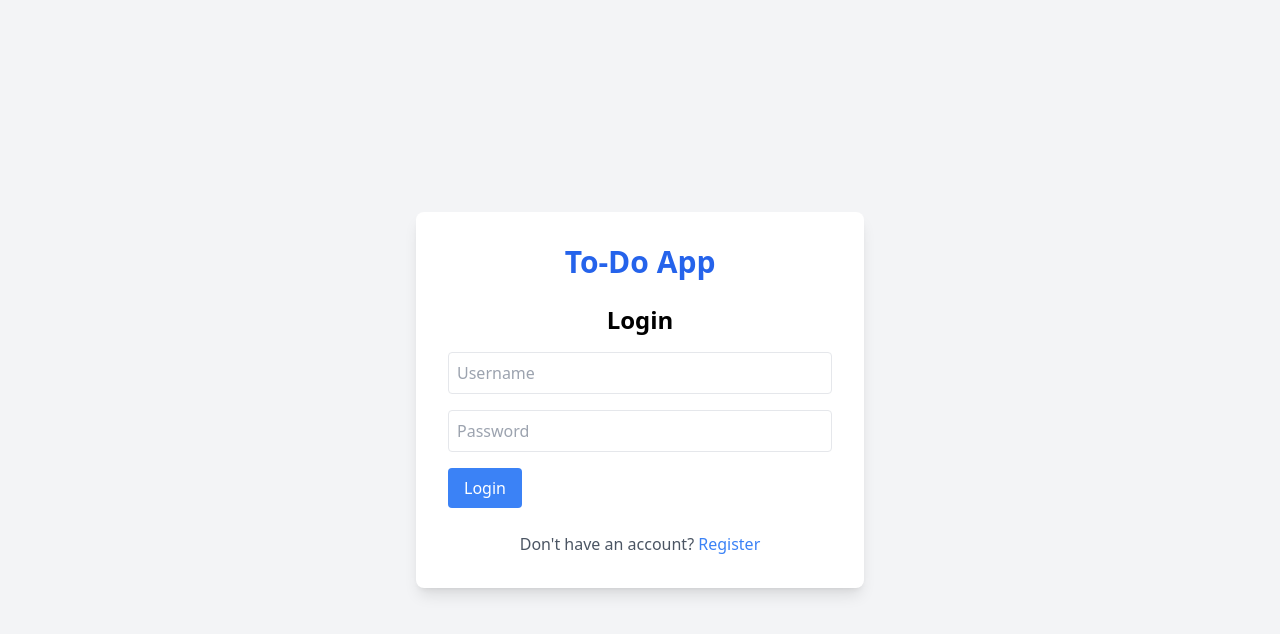
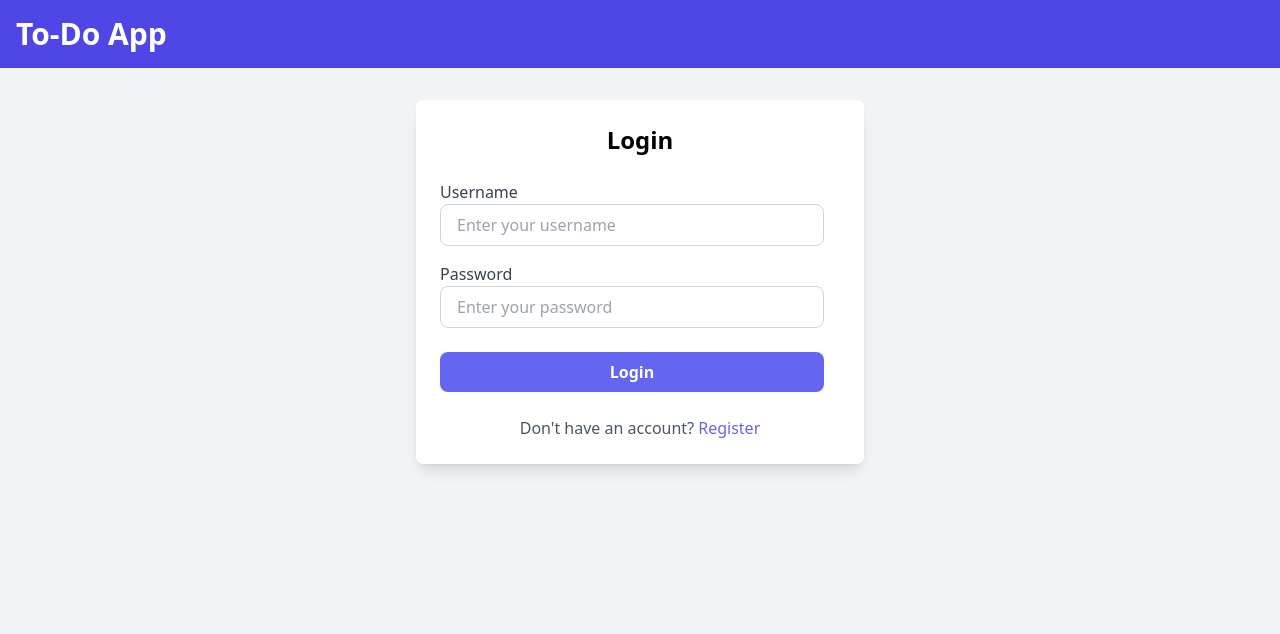
Before and after one commit to ltfw/todoapp, a Vue app: page / in a window 1280 px wide. Shown: the top 634 px of the page. Built offline with nearby package versions, Linux system fonts and the light colour scheme; no server answers.

Commit message:
change ui

```diff
--- a/src/App.vue
+++ b/src/App.vue
@@ -1,18 +1,51 @@
 <template>
-  <div class="min-h-screen bg-gray-100 flex flex-col items-center justify-center">
-    <div class="bg-white rounded-lg shadow-lg p-8 w-full max-w-md">
-      <h1 class="text-3xl font-bold text-center mb-6 text-blue-600">To-Do App</h1>
+  <div class="min-h-screen bg-gray-100">
+    <!-- Header Section -->
+    <header class="bg-indigo-600 p-4">
+      <div class="container mx-auto flex justify-between items-center">
+        <!-- App Title -->
+        <h1 class="text-white text-3xl font-bold">To-Do App</h1>
+
+        <!-- User Greeting and Logout Button -->
+        <div v-if="isLoggedIn" class="flex items-center space-x-4">
+          <h2 class="text-white text-lg font-semibold">Hi, {{ userName }}</h2>
+          <button
+            @click="logout"
+            class="bg-red-500 text-white py-2 px-4 rounded-lg hover:bg-red-600"
+          >
+            Logout
+          </button>
+        </div>
+      </div>
+    </header>
+
+    <main class="container mx-auto py-8">
       <router-view />
-    </div>
+    </main>
   </div>
 </template>
 
 <script>
+import { mapState } from 'vuex';
+
 export default {
   name: 'App',
+  computed: {
+    // Map Vuex state for user information
+    ...mapState({
+      userName: state => state.userName,
+      isLoggedIn: state => !!state.userId, // Boolean flag to check if logged in
+    }),
+  },
+  methods: {
+    logout() {
+      this.$store.commit('clearUser'); // Clear user state from Vuex
+      this.$router.push('/login'); // Redirect to login page
+    },
+  },
 };
 </script>
 
 <style scoped>
-/* You can add additional styles here if needed */
+/* Additional global styles can go here */
 </style>
--- a/src/components/Login.vue
+++ b/src/components/Login.vue
@@ -1,41 +1,31 @@
 <template>
-  <div class="flex flex-col items-center">
-    <h2 class="text-2xl font-bold mb-4">Login</h2>
+  <div class="max-w-md mx-auto p-6 bg-white shadow-lg rounded-lg">
+    <h2 class="text-2xl font-bold text-center mb-6">Login</h2>
     <form @submit.prevent="loginUser" class="w-full max-w-sm">
       <!-- Username Input -->
-      <input
-        type="text"
-        v-model="username"
-        placeholder="Username"
-        class="border p-2 mb-4 w-full rounded"
-        required
-      />
-      <!-- Password Input -->
-      <input
-        type="password"
-        v-model="password"
-        placeholder="Password"
-        class="border p-2 mb-4 w-full rounded"
-        required
-      />
-      <button
-        type="submit"
-        class="bg-blue-500 text-white px-4 py-2 rounded hover:bg-blue-600 transition duration-200"
-      >
+      <div class="mb-4">
+        <label class="block text-gray-700">Username</label>
+        <input v-model="username" type="text"
+          class="w-full px-4 py-2 border border-gray-300 rounded-lg focus:ring-2 focus:ring-indigo-500"
+          placeholder="Enter your username" />
+      </div>
+      <div class="mb-6">
+        <label class="block text-gray-700">Password</label>
+        <input v-model="password" type="password"
+          class="w-full px-4 py-2 border border-gray-300 rounded-lg focus:ring-2 focus:ring-indigo-500"
+          placeholder="Enter your password" />
+      </div>
+      <button type="submit"
+        class="w-full bg-indigo-500 text-white font-semibold py-2 px-4 rounded-lg hover:bg-indigo-600">
         Login
       </button>
     </form>
+    <!-- Link to Register -->
     <p v-if="error" class="text-red-500 mt-4">{{ error }}</p>
     <p v-if="successMessage" class="text-green-500 mt-4">{{ successMessage }}</p>
-    <!-- Link to Register -->
     <p class="mt-6 text-center text-gray-600">
       Don't have an account?
-      <router-link
-        to="/register"
-        class="text-blue-500 hover:underline"
-      >
-        Register
-      </router-link>
+      <router-link to="/register" class="text-indigo-500 hover:underline">Register</router-link>
     </p>
   </div>
 </template>
@@ -50,7 +40,7 @@ export default {
   name: 'Login',
   setup() {
     const store = useStore();
-    console.log('store ',store);
+    console.log('store ', store);
 
     const username = ref('');
     const password = ref('');
@@ -76,10 +66,10 @@ export default {
           error.value = null; // Clear previous error message
           successMessage.value = 'Login successful! Redirecting to Todos...';
 
-          await store.dispatch('login', {userId:data.id, userName:data.name});
 
           // Redirect to Todos page after 3 seconds
-          setTimeout(() => {
+          setTimeout( async() => {
+            await store.dispatch('login', { userId: data.id, userName: data.name });
             router.push('/todos'); // Adjust the path as necessary
           }, 1500);
         }
--- a/src/components/Register.vue
+++ b/src/components/Register.vue
@@ -1,35 +1,26 @@
 <template>
-  <div class="flex flex-col items-center">
+  <div class="max-w-md mx-auto p-6 bg-white shadow-lg rounded-lg">
     <h2 class="text-2xl font-bold mb-4">Register</h2>
     <form @submit.prevent="registerUser" class="w-full max-w-sm">
       <!-- Username Input -->
-      <input
-        type="text"
-        v-model="username"
-        placeholder="Username"
-        class="border p-2 mb-4 w-full rounded"
-        required
-      />
+      <div class="mb-4">
+        <label class="block text-gray-700">Username</label>
+        <input type="text" v-model="username" placeholder="Username"
+          class="w-full px-4 py-2 border border-gray-300 rounded-lg focus:ring-2 focus:ring-indigo-500" required />
+      </div>
       <!-- Name Input -->
-      <input
-        type="text"
-        v-model="name"
-        placeholder="Name"
-        class="border p-2 mb-4 w-full rounded"
-        required
-      />
+       <div class="mb-4">
+        <label class="block text-gray-700">Full Name</label>
+         <input type="text" v-model="name" placeholder="Full Name"
+           class="w-full px-4 py-2 border border-gray-300 rounded-lg focus:ring-2 focus:ring-indigo-500" required />
+       </div>
       <!-- Password Input -->
-      <input
-        type="password"
-        v-model="password"
-        placeholder="Password"
-        class="border p-2 mb-4 w-full rounded"
-        required
-      />
-      <button
-        type="submit"
-        class="bg-blue-500 text-white px-4 py-2 rounded hover:bg-blue-600 transition duration-200"
-      >
+      <div class="mb-4">
+        <label class="block text-gray-700">Password</label>
+        <input type="password" v-model="password" placeholder="Password"
+          class="w-full px-4 py-2 border border-gray-300 rounded-lg focus:ring-2 focus:ring-indigo-500" required />
+      </div>
+      <button type="submit" class="bg-blue-500 text-white px-4 py-2 rounded hover:bg-blue-600 transition duration-200">
         Register
       </button>
     </form>
@@ -37,10 +28,7 @@
     <p v-if="successMessage" class="text-green-500 mt-4">{{ successMessage }}</p>
     <p class="mt-6 text-center text-gray-600">
       Already registered?
-      <router-link
-        to="/login"
-        class="text-blue-500 hover:underline"
-      >
+      <router-link to="/login" class="text-blue-500 hover:underline">
         Login
       </router-link>
     </p>
--- a/src/components/Todos.vue
+++ b/src/components/Todos.vue
@@ -1,38 +1,46 @@
 <template>
-  <div class="flex flex-col items-center">
-    <!-- Header Section: User Greeting and Logout -->
-    <div class="flex justify-between mb-6 w-full">
-      <!-- Greeting -->
-      <h2 class="text-xl font-semibold">
-        Hi, {{ userName }}
-      </h2>
+  <div class="max-w-4xl mx-auto">
+    <!-- Add Todo Form -->
+    <div class="mb-6 p-4 bg-white shadow-md rounded-lg">
+      <h3 class="text-lg font-semibold mb-4">Add a New Todo</h3>
+      <form @submit.prevent="addTodo" class="flex space-x-4">
+        <input
+          v-model="newTodo"
+          type="text"
+          placeholder="Add a new task..."
+          class="flex-grow border rounded-lg p-2"
+        />
+        <button
+          type="submit"
+          class="bg-indigo-500 text-white py-2 px-4 rounded-lg hover:bg-indigo-600"
+        >
+          Add
+        </button>
+      </form>
+    </div>
 
-      <!-- Logout Button -->
-      <button @click="logout" class="bg-red-500 text-white font-semibold py-2 px-4 rounded hover:bg-red-600">
-        Logout
-      </button>
-    </div>
-    <h2 class="text-2xl font-bold mb-4">Your Todos</h2>
-
-    <form @submit.prevent="addTodo" class="w-full max-w-md mb-4">
-      <input type="text" v-model="newTodo" placeholder="Add a new todo" class="border p-2 mb-2 w-full rounded"
-        required />
-      <button type="submit" class="bg-blue-500 text-white px-4 py-2 rounded hover:bg-blue-600 transition duration-200">
-        Add Todo
-      </button>
-    </form>
-
-    <ul class="space-y-2 w-full">
-      <li v-for="todo in todos" :key="todo.id"
-        class="flex w-100 items-center justify-between p-2 border rounded-lg shadow-sm">
+    <!-- Todos List -->
+    <ul class="space-y-4">
+      <li
+        v-for="todo in todos"
+        :key="todo.id"
+        class="p-4 bg-white shadow-md rounded-lg flex justify-between items-center"
+      >
         <div class="flex items-center">
-          <input type="checkbox" v-model="todo.completed" @change="toggleCompleted(todo)"
-            class="h-5 w-5 text-blue-600 border-gray-300 rounded focus:ring-blue-500" />
-          <span :class="{ 'line-through text-gray-500': todo.completed, 'ml-2': true }" class="text-lg">
+          <input
+            type="checkbox"
+            v-model="todo.completed"
+            @change="toggleCompleted(todo)"
+            class="form-checkbox h-6 w-6 text-indigo-600"
+          />
+          <span :class="{'line-through text-gray-500': todo.completed}" class="ml-4 text-lg">
             {{ todo.task }}
           </span>
         </div>
-        <button @click="deleteTodo(todo.id)" class="text-red-500 hover:text-red-700">
+        <button
+          @click="deleteTodo(todo.id)"
+          class="text-red-500 hover:text-red-700"
+        >
           Delete
         </button>
       </li>
```
